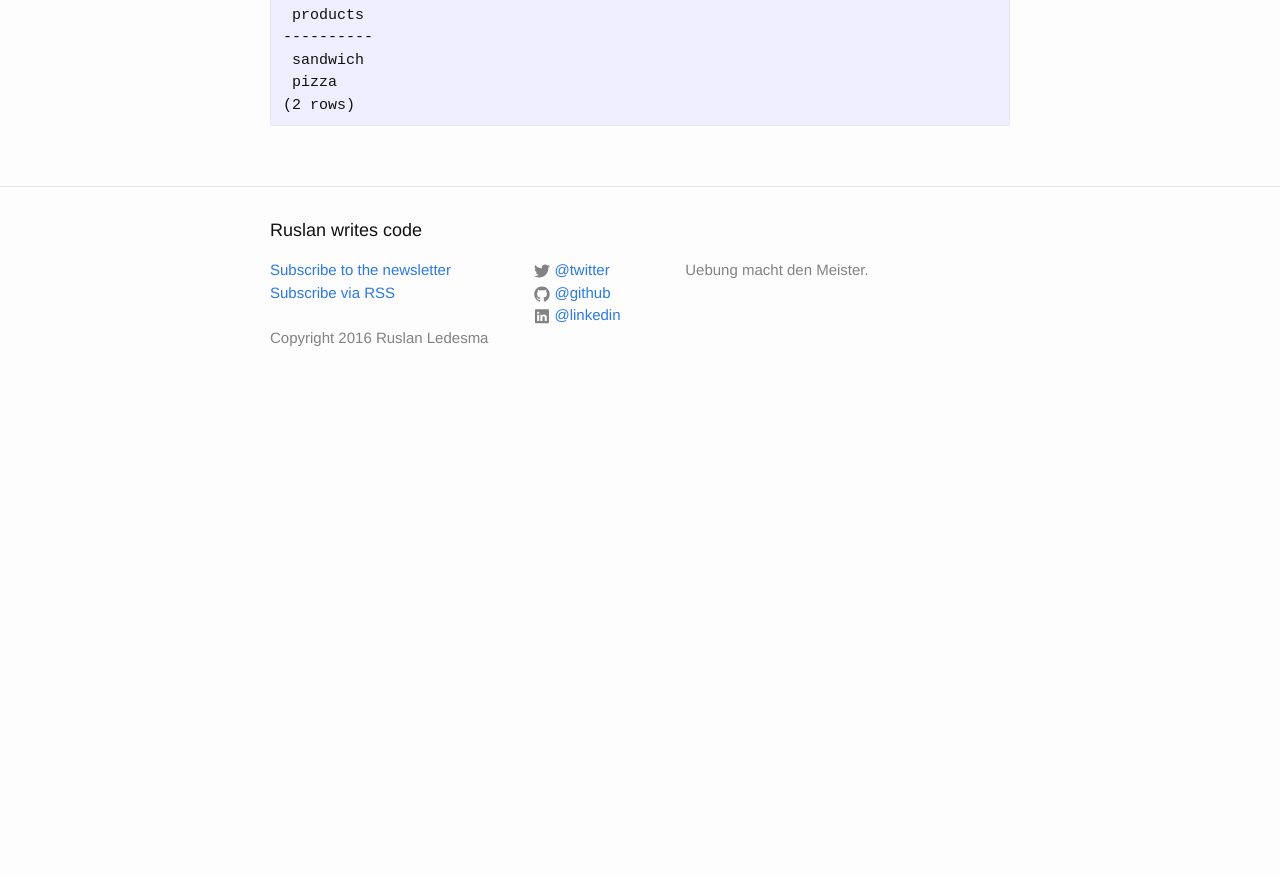
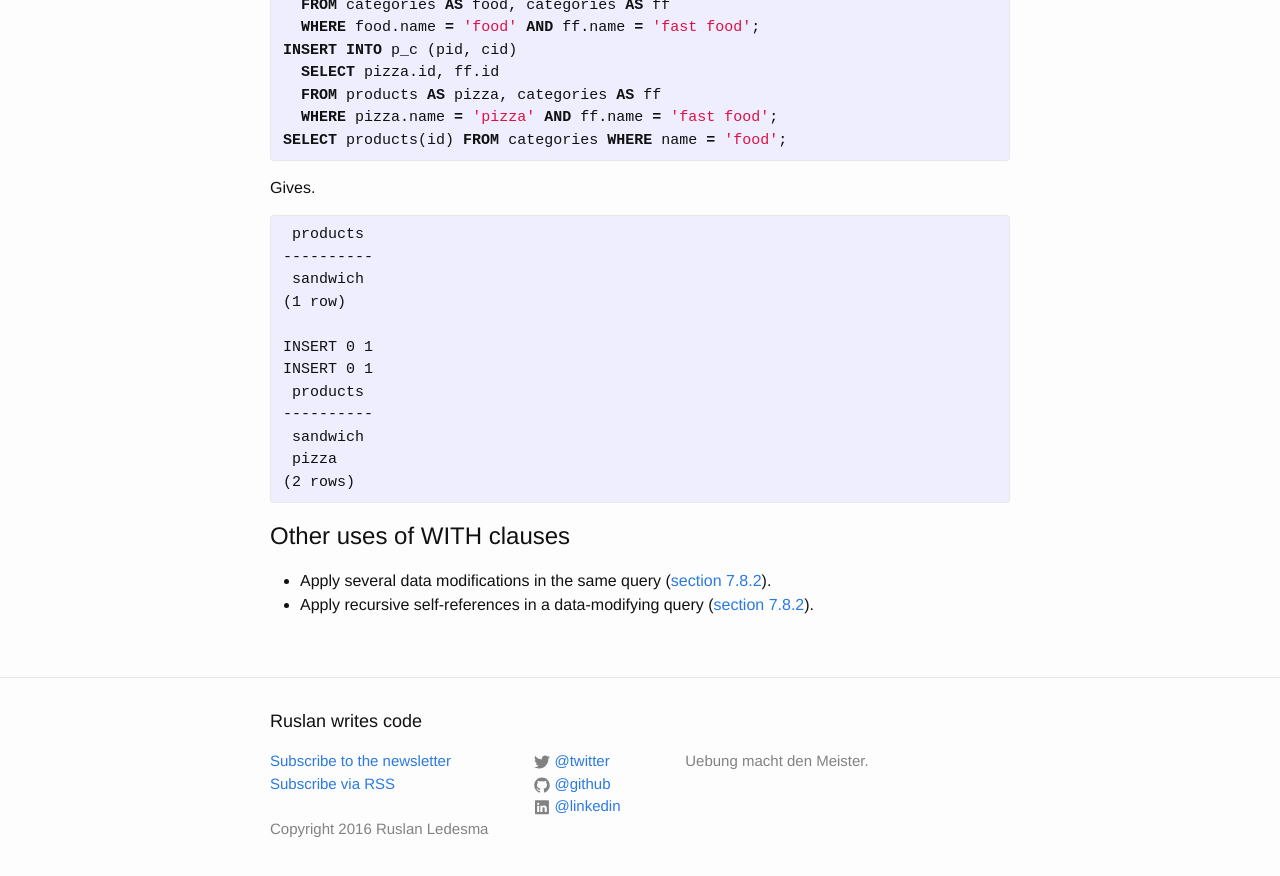
Before and after one commit to mrrusof/mrrusof.github.io, a Jekyll site: the page built from _posts/2016-10-16-the-product-category-problem.markdown, in a window 1280 px wide and 900 px high, scrolled down 15278 px. Shown: the top 876 px of the window. Built offline with Jekyll 4.4.1, drawn with Linux system fonts in a browser that asks for light colours; before the commit the page ends 15687 px from its top, so only the background shows below that.

Commit message:
WIP Write "The Product Category Problem".

```diff
--- a/_posts/2016-10-16-the-product-category-problem.markdown
+++ b/_posts/2016-10-16-the-product-category-problem.markdown
@@ -27,7 +27,7 @@
 
 Example graph.
 
-
+<img src="/assets/2016-10-16.example.png" alt="Example" style="width: 50%; display: block; margin-left: auto; margin-right: auto;" />
 
 # Reference implementation in Ruby
 
@@ -766,3 +766,11 @@
  pizza
 (2 rows)
 {% endhighlight %}
+
+
+# Other uses of WITH clauses
+
+
+
+- Apply several data modifications in the same query ([section 7.8.2](https://www.postgresql.org/docs/9.6/static/queries-with.html)).
+- Apply recursive self-references in a data-modifying query ([section 7.8.2](https://www.postgresql.org/docs/9.6/static/queries-with.html)).
```
Also changed, not shown: assets/2016-10-16.example.png (added).
